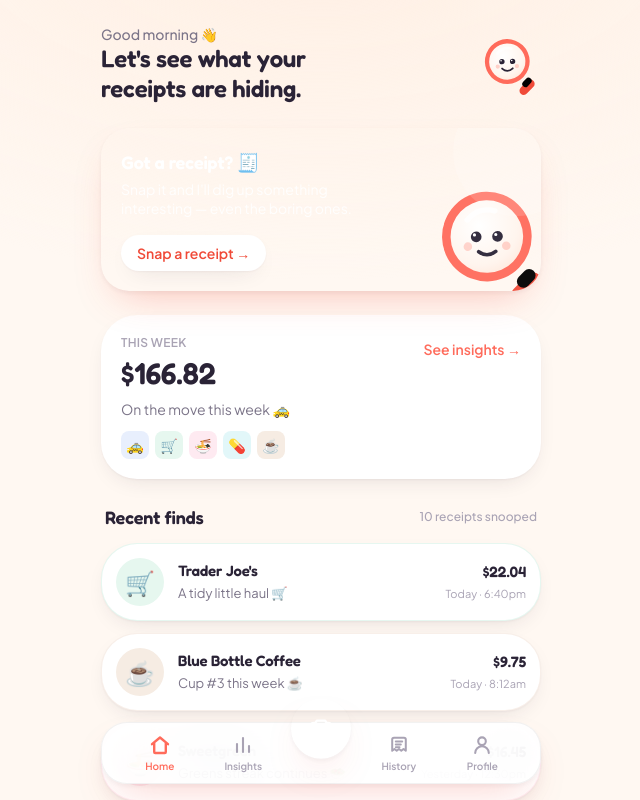
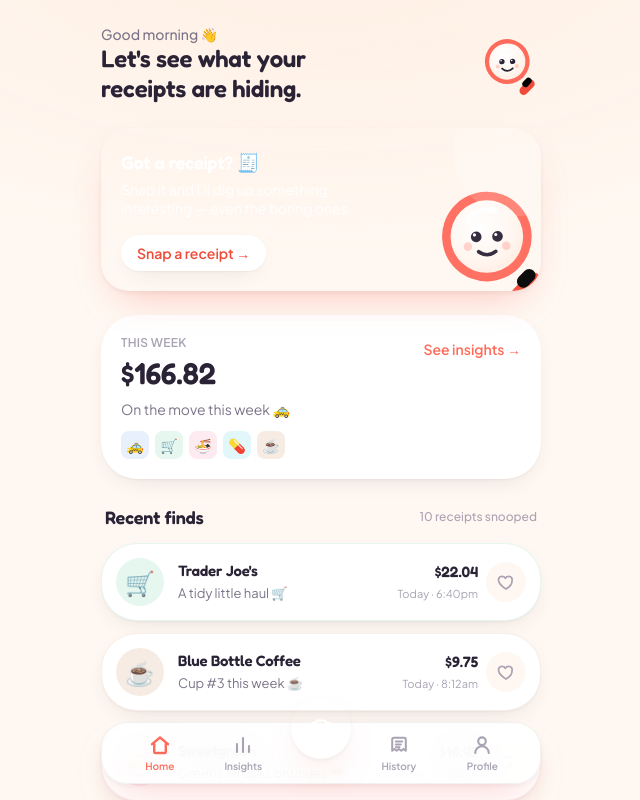
Before and after one commit to jxboi/snoopy-receipt, a Next.js app: page / in a window 1280 px wide. Shown: the top 800 px of the page, without its empty margins (319-959 px from the left). Built offline with nearby package versions, Linux system fonts and the light colour scheme.

Commit message:
feat: implement favorites functionality for receipts

```diff
--- a/app/history/page.tsx
+++ b/app/history/page.tsx
@@ -15,7 +15,7 @@ interface ReceiptGroup {
   receipts: Receipt[];
 }
 
-type SortMode = "uploaded" | "receipt";
+type SortMode = "uploaded" | "receipt" | "favorites";
 
 function dayKey(iso: string): string {
   return new Date(iso).toDateString();
@@ -27,6 +27,15 @@ function historyTimestamp(receipt: Receipt, sortMode: SortMode): string {
 }
 
 function sortReceipts(receipts: Receipt[], sortMode: SortMode): Receipt[] {
+  if (sortMode === "favorites") {
+    return [...receipts].sort(
+      (a, b) =>
+        Number(Boolean(b.favorite)) - Number(Boolean(a.favorite)) ||
+        new Date(historyTimestamp(b, "uploaded")).getTime() -
+          new Date(historyTimestamp(a, "uploaded")).getTime()
+    );
+  }
+
   return [...receipts].sort(
     (a, b) =>
       new Date(historyTimestamp(b, sortMode)).getTime() -
@@ -35,6 +44,19 @@ function sortReceipts(receipts: Receipt[], sortMode: SortMode): Receipt[] {
 }
 
 function groupByDay(receipts: Receipt[], sortMode: SortMode): ReceiptGroup[] {
+  if (sortMode === "favorites") {
+    const favorites = receipts.filter((receipt) => receipt.favorite);
+    const others = receipts.filter((receipt) => !receipt.favorite);
+    return [
+      favorites.length
+        ? { key: "favorites", label: "Favorites", receipts: favorites }
+        : null,
+      others.length
+        ? { key: "others", label: "Other receipts", receipts: others }
+        : null,
+    ].filter((group): group is ReceiptGroup => Boolean(group));
+  }
+
   const groups: ReceiptGroup[] = [];
 
   for (const receipt of receipts) {
@@ -57,7 +79,7 @@ function groupByDay(receipts: Receipt[], sortMode: SortMode): ReceiptGroup[] {
 }
 
 export default function HistoryPage() {
-  const { receipts } = useStore();
+  const { receipts, toggleFavorite } = useStore();
   const [sortMode, setSortMode] = useState<SortMode>("uploaded");
   const [sortOpen, setSortOpen] = useState(false);
   const sortedReceipts = useMemo(
@@ -153,6 +175,7 @@ export default function HistoryPage() {
                       key={receipt.id}
                       receipt={receipt}
                       index={Math.min(groupIndex + receiptIndex, 6)}
+                      onToggleFavorite={toggleFavorite}
                     />
                   ))}
                 </div>
@@ -195,7 +218,11 @@ function SortMenu({
       <button
         type="button"
         aria-label={`Sort receipts by ${
-          sortMode === "uploaded" ? "uploaded date" : "receipt date"
+          sortMode === "uploaded"
+            ? "uploaded date"
+            : sortMode === "receipt"
+              ? "receipt date"
+              : "favorites"
         }`}
         aria-expanded={open}
         onClick={onToggle}
@@ -219,6 +246,11 @@ function SortMenu({
             active={sortMode === "receipt"}
             label="Receipt date"
             onClick={() => onChange("receipt")}
+          />
+          <SortOption
+            active={sortMode === "favorites"}
+            label="Favorites first"
+            onClick={() => onChange("favorites")}
           />
         </motion.div>
       ) : null}
--- a/app/page.tsx
+++ b/app/page.tsx
@@ -11,7 +11,7 @@ import { buildWeeklyReport } from "@/lib/insights";
 import { useStore } from "@/lib/store";
 
 export default function HomePage() {
-  const { receipts, lastAddedId, clearLastAdded } = useStore();
+  const { receipts, lastAddedId, clearLastAdded, toggleFavorite } = useStore();
   const report = useMemo(() => buildWeeklyReport(receipts), [receipts]);
 
   useEffect(() => {
@@ -147,6 +147,7 @@ export default function HomePage() {
                 receipt={r}
                 index={i}
                 fresh={r.id === lastAddedId}
+                onToggleFavorite={toggleFavorite}
               />
             ))}
           </div>
--- a/components/ReceiptCard.tsx
+++ b/components/ReceiptCard.tsx
@@ -6,14 +6,36 @@ import { categoryMeta } from "@/lib/categories";
 import { money, relativeDay, timeOfDay } from "@/lib/format";
 import type { Receipt } from "@/lib/types";
 
+function HeartIcon({ active }: { active: boolean }) {
+  return (
+    <svg
+      aria-hidden="true"
+      width="20"
+      height="20"
+      viewBox="0 0 24 24"
+      fill={active ? "currentColor" : "none"}
+    >
+      <path
+        d="M12 20.3s-7.4-4.4-8.8-9.2C2.3 8 4 5.2 7.1 5.2c1.8 0 3.3.9 4.1 2.3.8-1.4 2.3-2.3 4.1-2.3 3.1 0 4.8 2.8 3.9 5.9C19.4 15.9 12 20.3 12 20.3Z"
+        stroke="currentColor"
+        strokeWidth="2.1"
+        strokeLinecap="round"
+        strokeLinejoin="round"
+      />
+    </svg>
+  );
+}
+
 export function ReceiptCard({
   receipt,
   index = 0,
   fresh = false,
+  onToggleFavorite,
 }: {
   receipt: Receipt;
   index?: number;
   fresh?: boolean;
+  onToggleFavorite?: (id: string) => void;
 }) {
   const [open, setOpen] = useState(false);
   const meta = categoryMeta(receipt.category);
@@ -32,9 +54,10 @@ export function ReceiptCard({
       className="overflow-hidden rounded-3xl bg-paper shadow-soft"
       style={{ border: `1px solid ${meta.color}1f` }}
     >
+      <div className="flex items-center gap-2 p-3.5">
         <button
           onClick={() => setOpen((o) => !o)}
-        className="flex w-full items-center gap-3.5 p-3.5 text-left active:scale-[0.99] transition-transform"
+          className="flex min-w-0 flex-1 items-center gap-3.5 text-left active:scale-[0.99] transition-transform"
         >
           <div
             className="grid size-12 shrink-0 place-items-center rounded-2xl text-2xl"
@@ -63,6 +86,11 @@ export function ReceiptCard({
             </p>
           </div>
         </button>
+
+        {onToggleFavorite ? (
+          <FavoriteButton receipt={receipt} onToggleFavorite={onToggleFavorite} />
+        ) : null}
+      </div>
 
       <AnimatePresence initial={false}>
         {open && (
@@ -126,3 +154,33 @@ export function ReceiptCard({
     </motion.div>
   );
 }
+
+function FavoriteButton({
+  receipt,
+  onToggleFavorite,
+}: {
+  receipt: Receipt;
+  onToggleFavorite: (id: string) => void;
+}) {
+  const active = Boolean(receipt.favorite);
+
+  return (
+    <button
+      type="button"
+      aria-label={
+        active
+          ? `Remove ${receipt.merchant} from favorites`
+          : `Favorite ${receipt.merchant}`
+      }
+      aria-pressed={active}
+      onClick={() => onToggleFavorite(receipt.id)}
+      className={`grid size-10 shrink-0 place-items-center rounded-full transition active:scale-95 ${
+        active
+          ? "bg-coral/10 text-coral"
+          : "bg-cream text-ink-faint hover:text-ink-soft"
+      }`}
+    >
+      <HeartIcon active={active} />
+    </button>
+  );
+}
--- a/lib/store.tsx
+++ b/lib/store.tsx
@@ -52,6 +52,7 @@ interface StoreValue {
   /** build the next simulated scan (does NOT persist until saveReceipt) */
   nextScan: () => Receipt;
   saveReceipt: (r: Receipt) => void;
+  toggleFavorite: (id: string) => void;
   removeReceipt: (id: string) => void;
   clearReceipts: () => void;
   reset: () => void;
@@ -240,6 +241,21 @@ export function StoreProvider({ children }: { children: React.ReactNode }) {
 
   const clearLastAdded = useCallback(() => setLastAddedId(null), []);
 
+  const toggleFavorite = useCallback(
+    (id: string) => {
+      setReceipts((prev) => {
+        const next = prev.map((receipt) =>
+          receipt.id === id
+            ? { ...receipt, favorite: !receipt.favorite }
+            : receipt
+        );
+        persist(next);
+        return next;
+      });
+    },
+    [persist]
+  );
+
   const signIn = useCallback(
     ({ name, email, signedInAt }: SignInInput) => {
       const cleanEmail = normalizeEmail(email);
@@ -362,6 +378,7 @@ export function StoreProvider({ children }: { children: React.ReactNode }) {
       signOut,
       nextScan,
       saveReceipt,
+      toggleFavorite,
       removeReceipt,
       clearReceipts,
       reset,
@@ -377,6 +394,7 @@ export function StoreProvider({ children }: { children: React.ReactNode }) {
       signOut,
       nextScan,
       saveReceipt,
+      toggleFavorite,
       removeReceipt,
       clearReceipts,
       reset,
--- a/lib/types.ts
+++ b/lib/types.ts
@@ -25,6 +25,8 @@ export interface Receipt {
   items: LineItem[];
   /** short headline nugget shown on the feed card */
   nugget?: string;
+  /** User-marked receipt worth keeping close. */
+  favorite?: boolean;
   /** When this receipt was saved into Snoopy, used for history ordering. */
   savedAt?: string;
   /**
```
Lines whose indentation alone changed are shown as unchanged.
